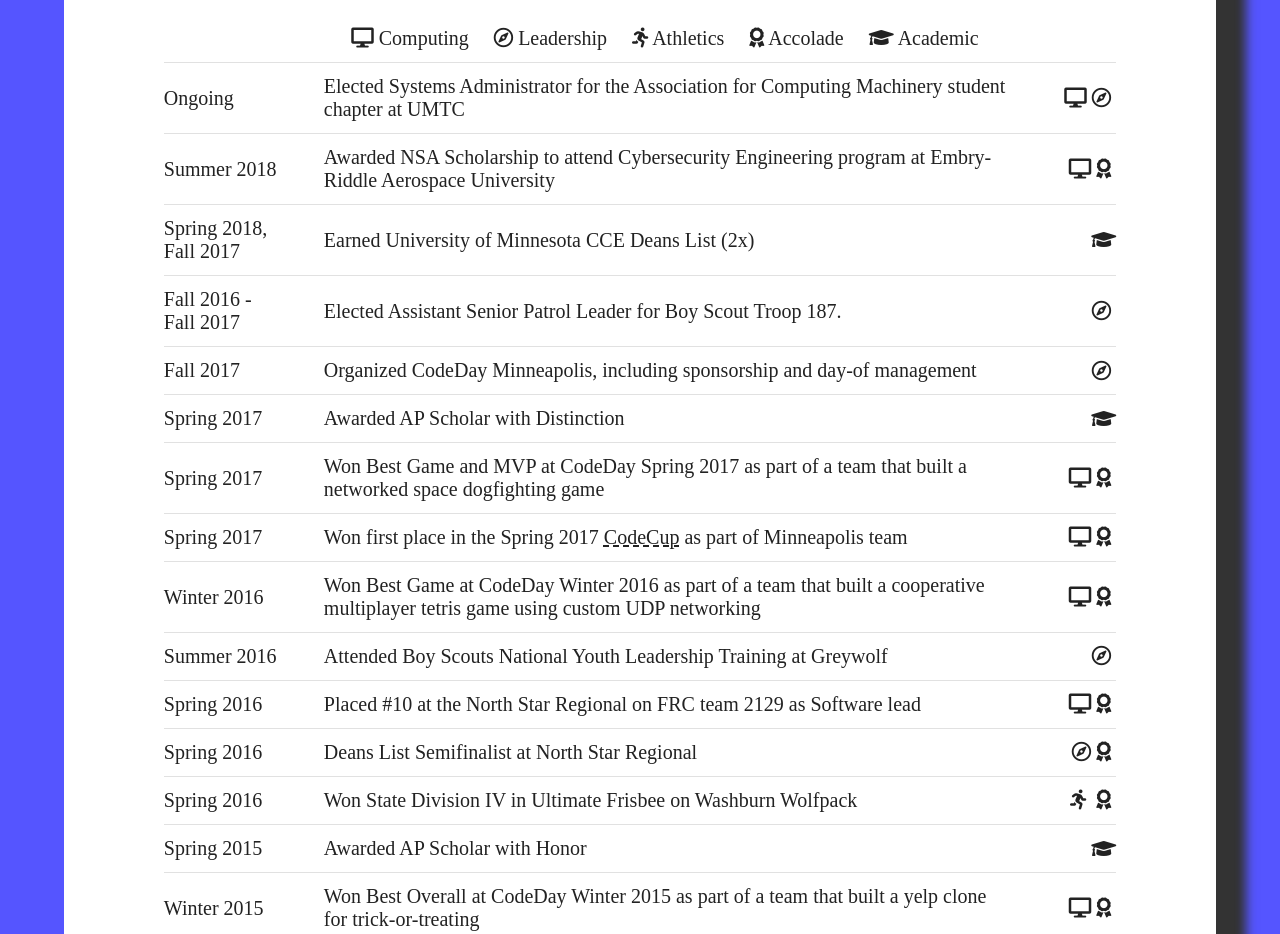
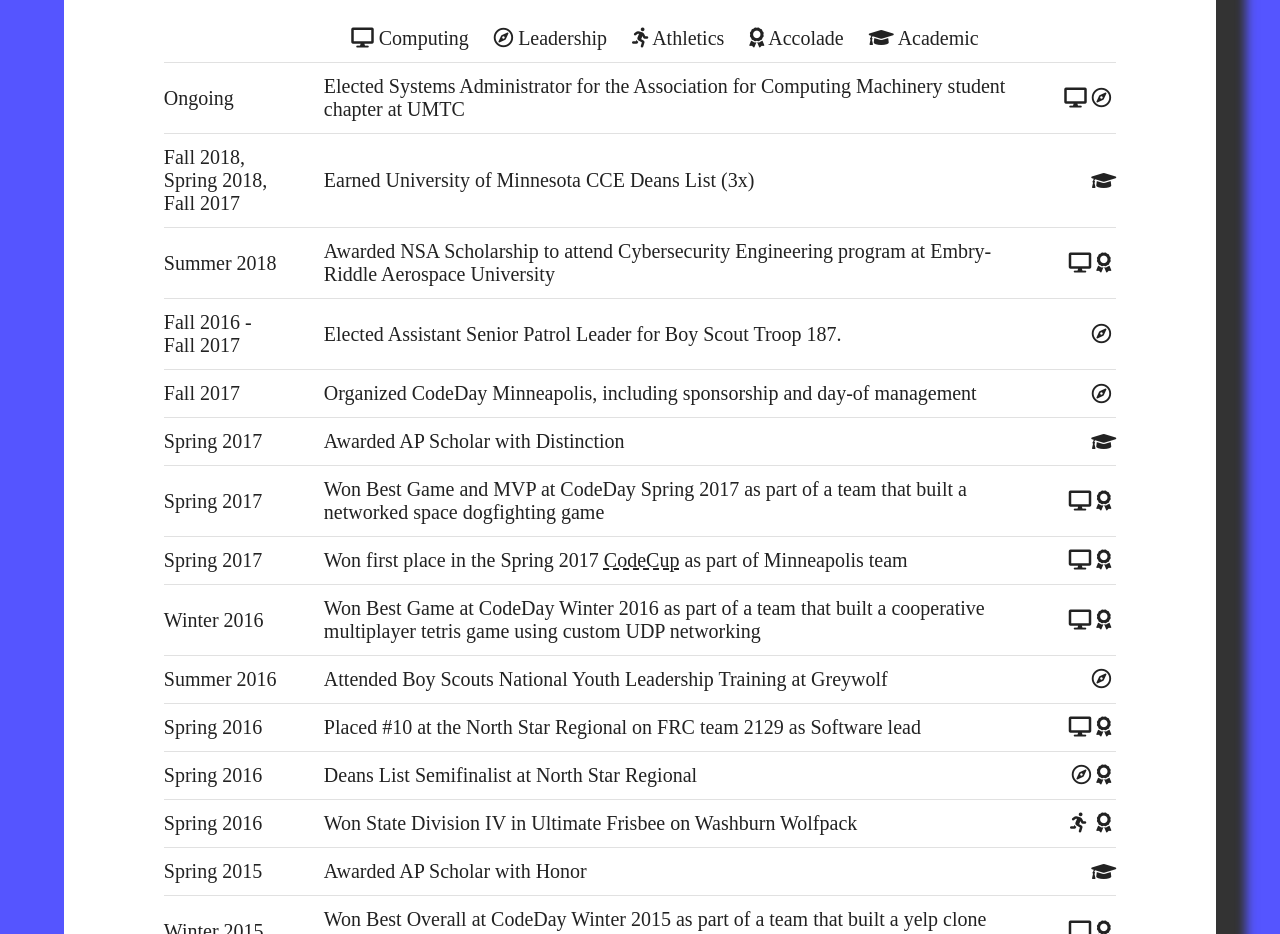
Before and after one commit to 602p/602p.github.io, a plain HTML site: page resume/index.html in a window 1280 px wide. Shown: the part 1260-2194 px from the top of the page. Drawn offline with nearby package versions, Linux system fonts and the light colour scheme; a web font is replaced by a local one.

Commit message:
deans list

```diff
--- a/resume/index.html
+++ b/resume/index.html
@@ -138,21 +138,21 @@
 										</tr>
 
 										<tr>
+											<td class="date-box">Fall 2018,<br/>Spring 2018,<br/>Fall 2017</td>
+											<td>Earned University of Minnesota CCE Deans List (3x)</td>
+											<td>
+												<div class="accolade-box">
+													<i class="fas fa-graduation-cap" title="Academic"></i>
+												</div>
+											</td>
+										</tr>
+
+										<tr>
 											<td class="date-box">Summer 2018</td>
 											<td>Awarded NSA Scholarship to attend Cybersecurity Engineering program at Embry-Riddle Aerospace University</td>
 											<td>
 												<div class="accolade-box">
 													<i class="fas fa-desktop" title="Computing"></i>&nbsp;<i class="fas fa-award" title="Accolade"></i>&nbsp;
-												</div>
-											</td>
-										</tr>
-
-										<tr>
-											<td class="date-box">Spring 2018,<br/>Fall 2017</td>
-											<td>Earned University of Minnesota CCE Deans List (2x)</td>
-											<td>
-												<div class="accolade-box">
-													<i class="fas fa-graduation-cap" title="Academic"></i>
 												</div>
 											</td>
 										</tr>
@@ -411,7 +411,7 @@
 				<ul>
 					<li>This includes grades for High School coursework taken in Middle School.</li>
 					<li>This includes PSEO grades weighted so that a 4-credit (one semester) UMTC course has the same weight as a year-long high school course.</li>
-					<li>Additionally: This has not been updated to reflect grades from the most current semester (Fall 2018,) which will minorly improve it.</li>
+					<li>Additionally: This has not been updated to reflect (good!) grades from the most current semester (Fall 2018.)</li>
 				</ul>
 			</div>
 		</div>
```
